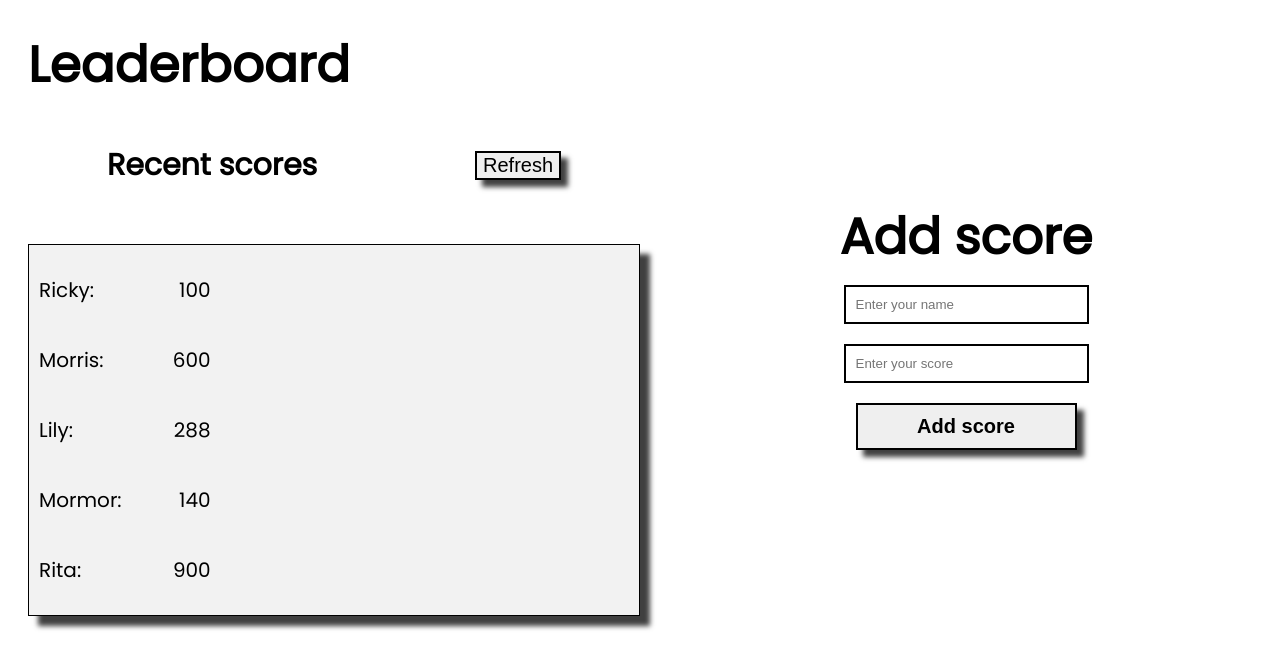
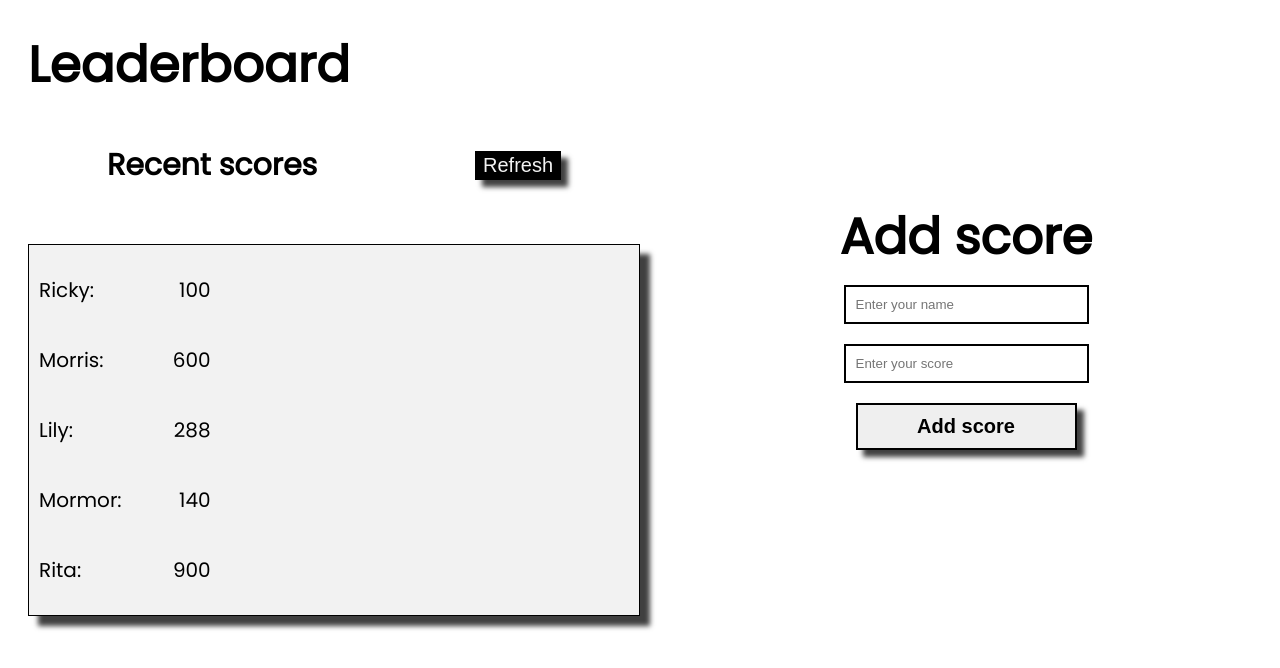
Before and after one commit to cwaku/Leaderboard, a website built with webpack: page src/index.html in a window 1280 px wide. In both pictures the pointer is over the button "Refresh". Built offline with nearby package versions, Linux system fonts and the light colour scheme.

Commit message:
Add interactivity to buttons and resubmit project

```diff
--- a/src/style.css
+++ b/src/style.css
@@ -34,6 +34,17 @@ body {
   font-size: 20px;
   border: 2px solid #000;
   box-shadow: 7px 7px 5px 0 rgba(0, 0, 0, 0.75);
+}
+
+.refresh-button:hover,
+.refresh-button:focus,
+.refresh-button:active,
+.submit-button:hover,
+.submit-button:focus,
+.submit-button:active {
+  background-color: #000;
+  cursor: pointer;
+  color: #f2f2f2;
 }
 
 .score-container {
```
Also changed, not shown: img/wallpaper.png (added), src/getDOM.js (line endings or trailing spaces).
